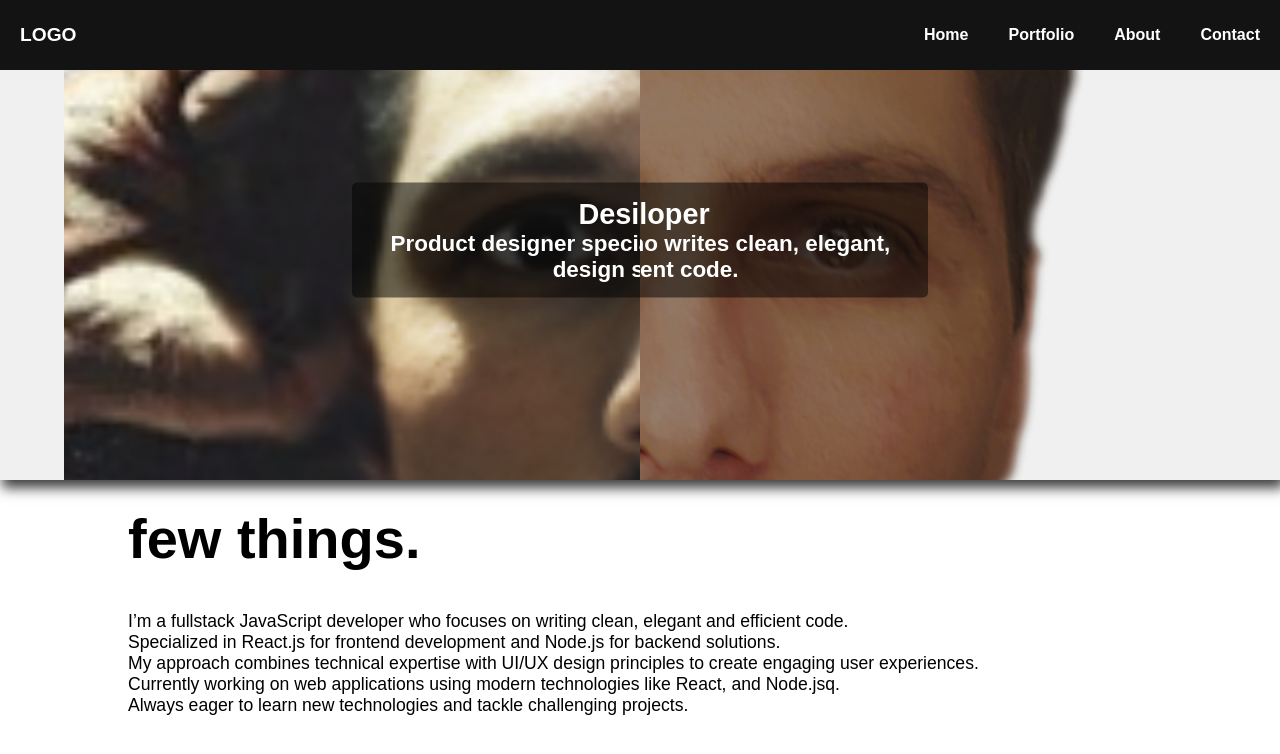
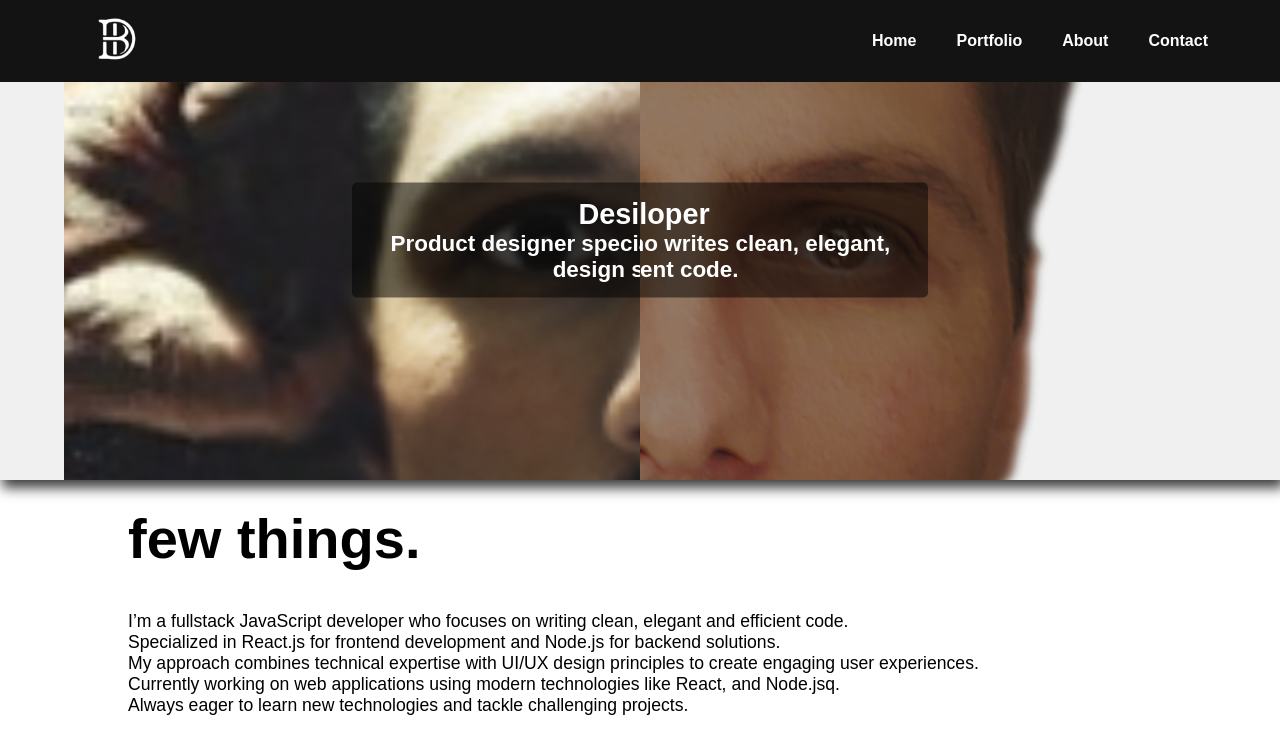
Before and after one commit to Bruno-Delourme/PORTFOLIO_V02, a React (Vite) app: page / in a window 1280 px wide. Shown: the top 754 px of the page. Built offline with nearby package versions, Linux system fonts and the light colour scheme.

Commit message:
add logo

```diff
--- a/src/components/Header/Header.css
+++ b/src/components/Header/Header.css
@@ -1,25 +1,50 @@
 .header {
+    background-color: #141313;
+    position: fixed;
+    width: 100%;
+    top: 0;
+    z-index: 1000;
+  }
+
+  .header-content {
+    max-width: 1200px;
+    margin: 0 auto;
+    padding: 1rem 2rem;
     display: flex;
     justify-content: space-between;
     align-items: center;
-    padding: 0 20px;
-    background-color: #141313;
-    color: #fff;
-    font-family: 'D-DINE', sans-serif;
-    position: fixed;
-    width: 100%;
-    height: 70px;
-    z-index: 1000;
+  }
+
+  /* Style pour le conteneur du logo */
+  .logo {
+    display: flex;
+    align-items: center;
+    margin-right: auto; /* Force le logo à gauche */
+  }
+
+  .header-logo {
+    height: 50px;
+    width: auto;
+    object-fit: contain;
+    transform: scale(1.7);
+    transform-origin: left center;
+  }
+
+  /* Responsive */
+  @media screen and (max-width: 768px) {
+    .header-content {
+      padding: 1rem;
+    }
+
+    .header-logo {
+      height: 30px;
+    }
   }
 
   .nav {
     display: flex;
     gap: 40px;
     align-items: center;
-  }
-
-  .logo{
-    font-size: 1.2rem;
   }
 
   a {
--- a/src/components/Header/Header.jsx
+++ b/src/components/Header/Header.jsx
@@ -1,6 +1,7 @@
 import { useState } from 'react';
 import './Header.css';
 import { Link } from 'react-router-dom';
+import BD_logo_white from '../../assets/BD_logo_white.png';
 
 const Header = () => {
   const [isMenuOpen, setIsMenuOpen] = useState(false);
@@ -15,9 +16,10 @@ const Header = () => {
 
   return (
     <header className="header">
-      <div className="logo">
-        <Link to="/" onClick={closeMenu}>LOGO</Link>
-      </div>
+      <div className="header-content">
+        <Link to="/" className="logo" onClick={closeMenu}>
+          <img src={BD_logo_white} alt="Bruno Delourme Logo" className="header-logo" />
+        </Link>
 
         <div
           className={`burger-menu ${isMenuOpen ? 'active' : ''}`}
@@ -34,6 +36,7 @@ const Header = () => {
           <Link to="/about" onClick={closeMenu}>About</Link>
           <Link to="/contact" onClick={closeMenu}>Contact</Link>
         </nav>
+      </div>
     </header>
   );
 };
```
Also changed, not shown: src/assets/BD_logo_white.png (added). Lines whose indentation alone changed are shown as unchanged.
